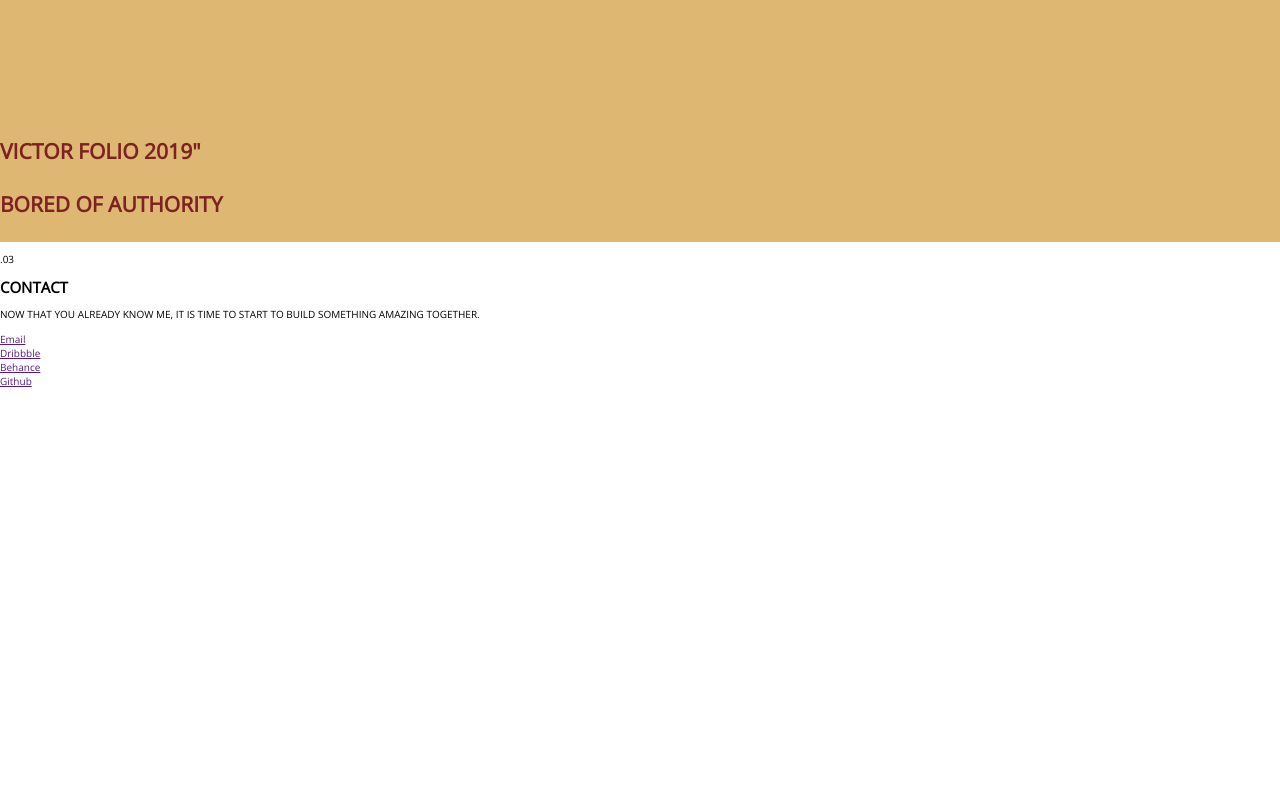
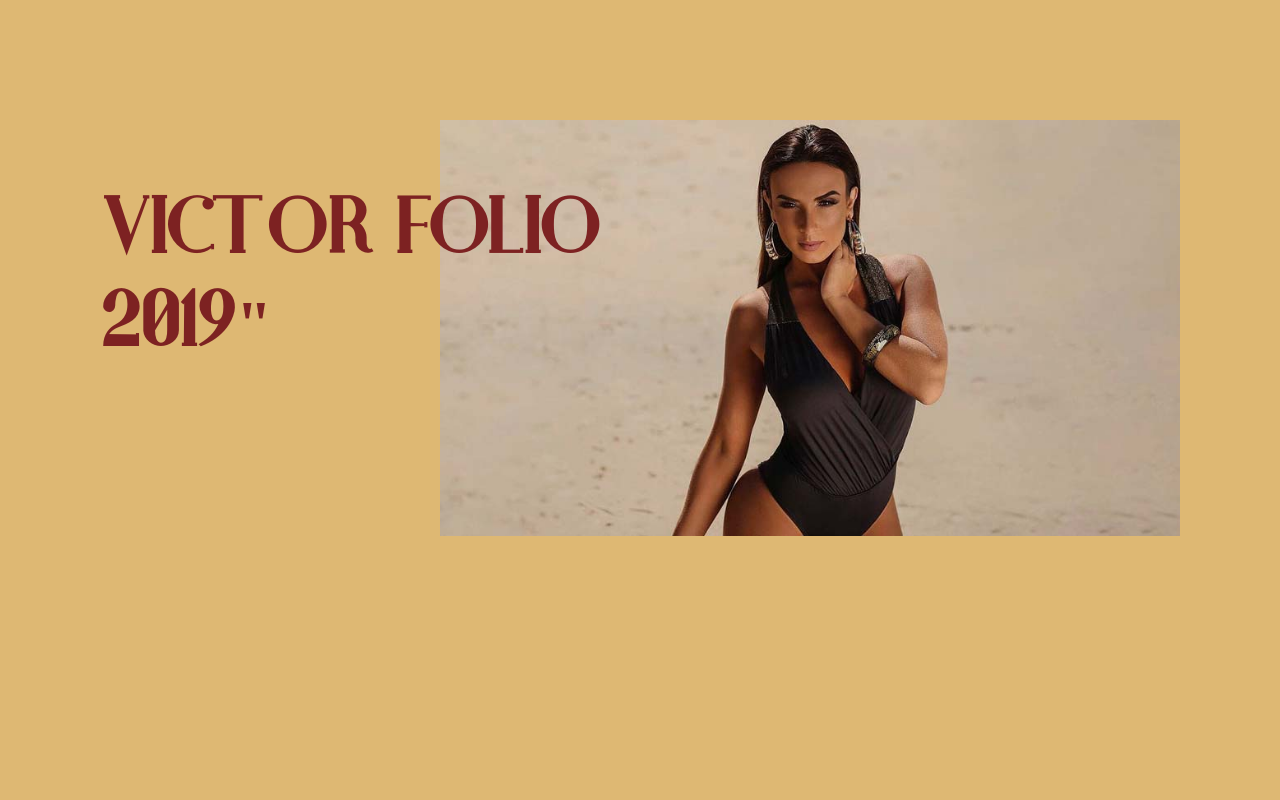
Before and after one commit to Franz-SuperCode/Project_Folio, a plain HTML site: page index.html in a window 1280 px wide. Shown: the part 5180-5980 px from the top of the page. Before the commit the page ends 5568 px from the top, so only its background shows below. Drawn offline with Linux system fonts and the light colour scheme.

Commit message:
Gold grob fertig

```diff
--- a/assets/css/style.css
+++ b/assets/css/style.css
@@ -159,7 +159,7 @@ main {
     z-index: 1;
     text-align: left;
     font-family: athene;
-    font-size: 6.6rem;
+    font-size: 6.5rem;
 }
 
 .article__rodrigo img {
@@ -173,7 +173,6 @@ main {
                 Main Works Käthe
 ===============================================*/
 .article__kaethe {
-
     padding: 5rem 10rem;
 }
 
@@ -185,10 +184,56 @@ main {
     margin-left: 80rem;
 }
 
-
 .article__kaethe img {
     position: relative;
     bottom: 20rem;
     bottom: 200px;
     width: 74rem;
 }
+
+/*=============================================
+                Main Works Victor
+===============================================*/
+
+.article__victor {
+    padding: 5rem 10rem;
+    text-align: right;
+}
+
+.article__victor h3 {
+    position: relative;
+    z-index: 1;
+    text-align: left;
+    font-family: athene;
+    font-size: 6.5rem;
+}
+
+.article__victor img {
+    position: relative;
+    z-index: 0;
+    width: 74rem;
+    bottom: 25rem;
+}
+
+/*=============================================
+                Main Works Bored
+===============================================*/
+
+.article__bored {
+    padding: 5rem 10rem;
+}
+
+.article__bored h3 {
+    text-align: right;
+    font-family: athene;
+    font-size: 6.6rem;
+    width: 40rem;
+    margin-left: 80rem;
+}
+
+.article__bored img {
+    position: relative;
+    bottom: 20rem;
+    bottom: 200px;
+    width: 74rem;
+}
--- a/index.html
+++ b/index.html
@@ -72,15 +72,16 @@
                 <h3>KÄTHE</h3>
                 <h3>KOLLWITZ</h3>
                 <img src="./assets/img/kathe_cover-1.jpg" alt="Picture Käthe Kollwitz ">
-
             </article>
-            <article>
-                <h3>VICTOR FOLIO 2019"</h3>
-                <img src="" alt="">
+            <article class="article__victor">
+                <h3>VICTOR FOLIO</h3>
+                <h3>2019"</h3>
+                <img src="./assets/img/bg-nicole-1.jpg" alt="Bild Victor Folio">
             </article>
-            <article>
-                <h3>BORED OF AUTHORITY</h3>
-                <img src="" alt="">
+            <article class="article__bored">
+                <h3>BORED OF</h3>
+                <h3>AUTHORITY</h3>
+                <img src="./assets/img/boa_cover-1.jpg" alt="Bild Bored of Authority">
             </article>
         </section>
     </main>
```
